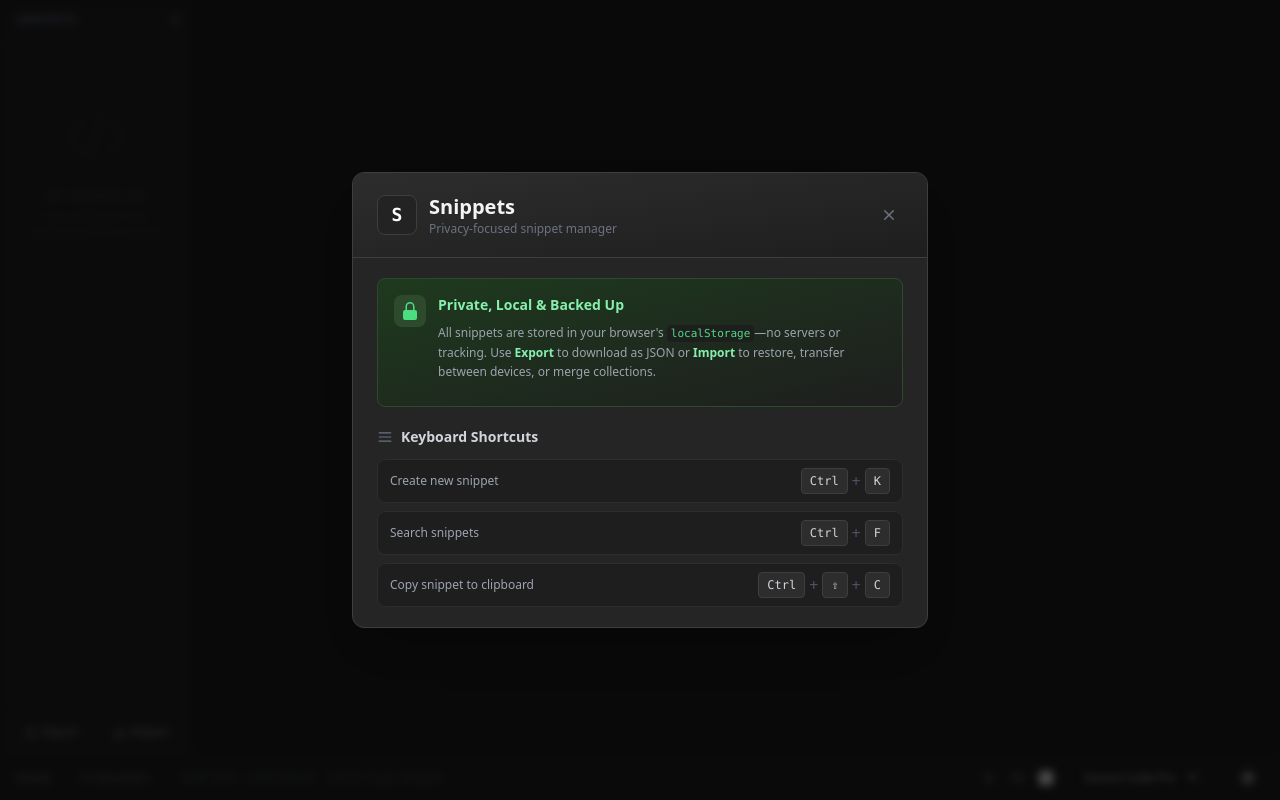
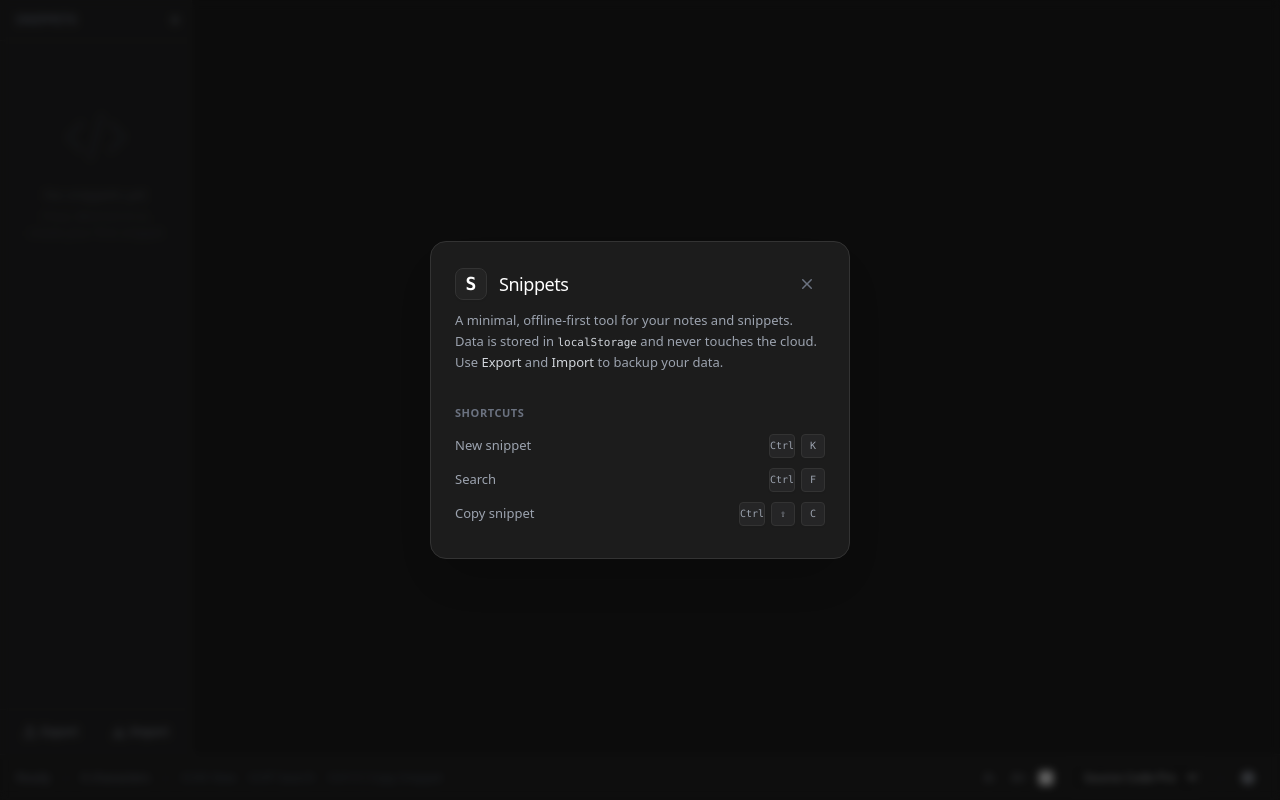
Before and after one commit to wrlannen/snippets, a website: page public/index.html in a window 1280 px wide. Both pictures are taken after a click on the button 1248 px from the left and 777 px from the top of the page. Drawn offline with nearby package versions, Linux system fonts and the light colour scheme.

Commit message:
feat: Implement PWA install prompt handling and UI updates

```diff
--- a/public/app.js
+++ b/public/app.js
@@ -1,3 +1,79 @@
+// =============================================================================
+// PWA Install Prompt Handling
+// =============================================================================
+
+let deferredPwaPrompt = null;
+
+// Listen for the install prompt (Chrome/Edge/Android)
+window.addEventListener('beforeinstallprompt', (e) => {
+  // Prevent the mini-infobar from appearing on mobile
+  e.preventDefault();
+  deferredPwaPrompt = e;
+
+  // If the prompt fires, we know we can install via button
+  const installSection = document.getElementById('installSection');
+  const pwaInstallable = document.getElementById('pwaInstallable');
+  const pwaSafari = document.getElementById('pwaSafari');
+
+  if (installSection && pwaInstallable) {
+    installSection.classList.remove('hidden');
+    pwaInstallable.classList.remove('hidden');
+    // Ensure Safari view is hidden if we have a direct install prompt
+    if (pwaSafari) pwaSafari.classList.add('hidden');
+  }
+});
+
+function setupPwaInstallUI() {
+  const installSection = document.getElementById('installSection');
+  const pwaInstallable = document.getElementById('pwaInstallable');
+  const pwaSafari = document.getElementById('pwaSafari');
+  const installBtn = document.getElementById('installPwaBtn');
+
+  if (!installSection || !pwaInstallable || !pwaSafari) return;
+
+  // 1. Check for Safari (which doesn't fire beforeinstallprompt)
+  const ua = navigator.userAgent;
+  const isSafari = /^((?!chrome|android).)*safari/i.test(ua);
+
+  // If Safari, show instructions immediately (unless beforeinstallprompt fired already)
+  if (isSafari && !deferredPwaPrompt) {
+    installSection.classList.remove('hidden');
+    pwaSafari.classList.remove('hidden');
+    pwaInstallable.classList.add('hidden');
+  }
+
+  // 2. Button Handler for Chrome/Edge
+  if (installBtn) {
+    const originalContent = installBtn.innerHTML;
+
+    installBtn.addEventListener('click', async () => {
+      if (!deferredPwaPrompt) return;
+      installBtn.disabled = true;
+      try {
+        deferredPwaPrompt.prompt();
+        const { outcome } = await deferredPwaPrompt.userChoice;
+        if (outcome === 'accepted') {
+          installBtn.textContent = 'Installed!';
+          installBtn.classList.remove('bg-[#007acc]', 'hover:bg-[#0063a5]');
+          installBtn.classList.add('bg-green-600', 'hover:bg-green-700', 'text-white');
+          setTimeout(() => {
+            installSection.classList.add('hidden');
+          }, 2000);
+        } else {
+          // Restore original state
+          installBtn.innerHTML = originalContent;
+          installBtn.disabled = false;
+        }
+      } catch (err) {
+        installBtn.textContent = 'Failed';
+        installBtn.disabled = false;
+        setTimeout(() => {
+          installBtn.innerHTML = originalContent;
+        }, 2000);
+      }
+    });
+  }
+}
 /**
  * Snippets - A minimal, client-side snippet manager
  *
@@ -994,6 +1070,9 @@ function initializeApp() {
     charCount: document.getElementById("charCount"),
   };
 
+  // Setup PWA install UI
+  setupPwaInstallUI();
+
 
   // Set up new snippet button
   const newSnippetBtn = document.getElementById('newSnippetBtn');
@@ -1146,6 +1225,18 @@ function initializeApp() {
 
   aboutBtn?.addEventListener('click', () => {
     aboutModal?.classList.remove('hidden');
+    // If install prompt is available, ensure UI is updated
+    if (deferredPwaPrompt) {
+      const installSection = document.getElementById('installSection');
+      const pwaInstallable = document.getElementById('pwaInstallable');
+      const pwaSafari = document.getElementById('pwaSafari');
+
+      if (installSection && pwaInstallable) {
+        installSection.classList.remove('hidden');
+        pwaInstallable.classList.remove('hidden');
+        if (pwaSafari) pwaSafari.classList.add('hidden');
+      }
+    }
   });
 
   closeAboutModal?.addEventListener('click', () => {
--- a/public/index.html
+++ b/public/index.html
@@ -180,100 +180,90 @@
 
   <!-- About Modal -->
   <div id="aboutModal"
-    class="hidden fixed inset-0 bg-black bg-opacity-70 flex items-center justify-center z-50 backdrop-blur-sm">
-    <div class="bg-[#252526] border border-[#3e3e3e] rounded-xl shadow-2xl max-w-xl w-full mx-4 max-h-[85vh] overflow-hidden flex flex-col">
-      <!-- Header with gradient -->
-      <div class="bg-gradient-to-br from-[#2d2d2d] to-[#1e1e1e] px-6 py-5 border-b border-[#3e3e3e]">
-        <div class="flex items-center justify-between">
+    class="hidden fixed inset-0 bg-black/60 backdrop-blur-sm flex items-center justify-center z-50 p-4 transition-opacity duration-200">
+
+    <div class="bg-[#1c1c1c] border border-[#333] rounded-2xl shadow-2xl w-full max-w-[420px] overflow-hidden transform transition-all scale-100">
+
+      <!-- Header -->
+      <div class="px-6 pt-6 pb-2 flex items-center justify-between">
         <div class="flex items-center gap-3">
-            <div class="w-10 h-10 bg-[#232323] rounded-lg flex items-center justify-center border border-[#3e3e3e]">
-              <span class="text-white font-bold text-lg font-mono">S</span>
+          <div class="w-8 h-8 bg-[#232323] rounded-lg flex items-center justify-center border border-[#333] shadow-sm">
+            <span class="text-white font-bold font-mono text-lg">S</span>
           </div>
-            <div>
-              <h2 class="text-xl font-semibold text-gray-100">Snippets</h2>
-              <p class="text-xs text-gray-500">Privacy-focused snippet manager</p>
+          <h2 class="text-lg font-medium text-white tracking-tight">Snippets</h2>
         </div>
+        <button id="closeAboutModal" class="text-gray-500 hover:text-white transition-colors p-2 hover:bg-[#333] rounded-full">
+          <svg xmlns="http://www.w3.org/2000/svg" viewBox="0 0 20 20" fill="currentColor" class="w-5 h-5">
+            <path d="M6.28 5.22a.75.75 0 00-1.06 1.06L8.94 10l-3.72 3.72a.75.75 0 101.06 1.06L10 11.06l3.72 3.72a.75.75 0 101.06-1.06L11.06 10l3.72-3.72a.75.75 0 00-1.06-1.06L10 8.94 6.28 5.22z" />
+          </svg>
+        </button>
       </div>
-          <button id="closeAboutModal"
-            class="text-gray-500 hover:text-gray-300 transition-colors p-1 hover:bg-[#3e3e3e] rounded">
-            <svg xmlns="http://www.w3.org/2000/svg" viewBox="0 0 20 20" fill="currentColor" class="w-5 h-5">
-              <path
-                d="M6.28 5.22a.75.75 0 00-1.06 1.06L8.94 10l-3.72 3.72a.75.75 0 101.06 1.06L10 11.06l3.72 3.72a.75.75 0 101.06-1.06L11.06 10l3.72-3.72a.75.75 0 00-1.06-1.06L10 8.94 6.28 5.22z" />
-            </svg>
+
+      <!-- Content -->
+      <div class="px-6 pb-8 space-y-8">
+
+        <!-- Description -->
+        <p class="text-[13px] text-gray-400 leading-relaxed font-light">
+          A minimal, offline-first tool for your notes and snippets. Data is stored in <code class="font-mono text-[11px] text-gray-300">localStorage</code> and never touches the cloud. Use <span class="text-gray-300 font-medium">Export</span> and <span class="text-gray-300 font-medium">Import</span> to backup your data.
+        </p>
+
+        <!-- Install Section (Dynamic) -->
+        <div id="installSection" class="hidden space-y-3">
+          <h3 class="text-[11px] font-semibold text-gray-500 uppercase tracking-wider">Install as App</h3>
+
+          <!-- Chrome/Edge -->
+          <div id="pwaInstallable" class="hidden">
+             <div class="flex items-center justify-between group">
+                <span class="text-[13px] text-gray-400">Install on Chrome</span>
+                <button id="installPwaBtn" class="px-3 py-1.5 bg-[#007acc] hover:bg-[#0063a5] text-white text-[11px] font-medium rounded shadow-sm transition-all flex items-center gap-1.5">
+                  <svg class="w-3.5 h-3.5" fill="none" stroke="currentColor" viewBox="0 0 24 24"><path stroke-linecap="round" stroke-linejoin="round" stroke-width="2" d="M4 16v1a3 3 0 003 3h10a3 3 0 003-3v-1m-4-4l-4-4m0 0l-4 4m4-4v12"></path></svg>
+                  Install
                 </button>
              </div>
           </div>
 
-      <!-- Content -->
-      <div class="px-6 py-5 space-y-5 overflow-y-auto flex-1">
-        <!-- Privacy & Backup Section -->
-        <div class="bg-gradient-to-br from-[#1e3a1e] to-[#1e1e1e] border border-[#2d4a2d] rounded-lg p-4">
-          <div class="flex items-start gap-3">
-            <div class="flex-shrink-0 w-8 h-8 bg-[#2d4a2d] rounded-lg flex items-center justify-center">
-              <svg xmlns="http://www.w3.org/2000/svg" viewBox="0 0 20 20" fill="currentColor"
-                class="w-5 h-5 text-green-400">
-                <path fill-rule="evenodd"
-                  d="M10 1a4.5 4.5 0 00-4.5 4.5V9H5a2 2 0 00-2 2v6a2 2 0 002 2h10a2 2 0 002-2v-6a2 2 0 00-2-2h-.5V5.5A4.5 4.5 0 0010 1zm3 8V5.5a3 3 0 10-6 0V9h6z"
-                  clip-rule="evenodd" />
-              </svg>
+          <!-- Safari -->
+          <div id="pwaSafari" class="hidden">
+             <div class="flex items-center justify-between group">
+                <span class="text-[13px] text-gray-400">Install on macOS</span>
+                <div class="flex items-center gap-2 text-xs text-gray-300">
+                   <span class="bg-[#252526] px-1.5 py-0.5 rounded border border-[#333] font-mono text-[10px] text-gray-400">File</span>
+                   <span class="text-gray-600">→</span>
+                   <span class="bg-[#252526] px-1.5 py-0.5 rounded border border-[#333] font-mono text-[10px] text-gray-400">Add to Dock...</span>
                 </div>
-            <div class="flex-1">
-              <p class="text-green-300 font-semibold text-sm mb-2">Private, Local & Backed Up</p>
-              <p class="text-xs text-gray-400 leading-relaxed mb-2">All snippets are stored in your browser's <code
-                  class="text-green-400 bg-[#1e1e1e] px-1 py-0.5 rounded text-[11px]">localStorage</code>—no servers or tracking. Use <strong class="text-green-300">Export</strong> to download as JSON or <strong class="text-green-300">Import</strong> to restore, transfer between devices, or merge collections.</p>
              </div>
           </div>
         </div>
 
-        <!-- Features Grid -->
-        <div>
-        <!-- Keyboard Shortcuts -->
-        <div>
-          <h3 class="text-gray-300 font-semibold text-sm mb-3 flex items-center gap-2">
-            <svg xmlns="http://www.w3.org/2000/svg" viewBox="0 0 20 20" fill="currentColor"
-              class="w-4 h-4 text-gray-500">
-              <path fill-rule="evenodd"
-                d="M2 4.75A.75.75 0 012.75 4h14.5a.75.75 0 010 1.5H2.75A.75.75 0 012 4.75zM2 10a.75.75 0 01.75-.75h14.5a.75.75 0 010 1.5H2.75A.75.75 0 012 10zm0 5.25a.75.75 0 01.75-.75h14.5a.75.75 0 010 1.5H2.75a.75.75 0 01-.75-.75z"
-                clip-rule="evenodd" />
-            </svg>
-            Keyboard Shortcuts
-          </h3>
-          <div class="space-y-2">
-            <div class="flex items-center justify-between py-2 px-3 bg-[#1e1e1e] rounded-lg border border-[#2d2d2d]">
-              <span class="text-xs text-gray-400">Create new snippet</span>
-              <div class="flex items-center gap-1">
-                <kbd id="modalModKey1"
-                  class="px-2 py-1 bg-[#2d2d2d] border border-[#3e3e3e] rounded text-gray-300 text-xs font-mono">⌘</kbd>
-                <span class="text-gray-600">+</span>
-                <kbd
-                  class="px-2 py-1 bg-[#2d2d2d] border border-[#3e3e3e] rounded text-gray-300 text-xs font-mono">K</kbd>
+        <!-- Shortcuts -->
+        <div class="space-y-3">
+          <h3 class="text-[11px] font-semibold text-gray-500 uppercase tracking-wider">Shortcuts</h3>
+          <div class="space-y-2.5">
+            <div class="flex items-center justify-between group">
+              <span class="text-[13px] text-gray-400 group-hover:text-gray-300 transition-colors">New snippet</span>
+              <div class="flex gap-1.5">
+                <kbd id="modalModKey1" class="min-w-[24px] h-6 flex items-center justify-center bg-[#252526] border border-[#333] rounded text-[10px] font-mono text-gray-400 shadow-sm">⌘</kbd>
+                <kbd class="min-w-[24px] h-6 flex items-center justify-center bg-[#252526] border border-[#333] rounded text-[10px] font-mono text-gray-400 shadow-sm">K</kbd>
               </div>
             </div>
-            <div class="flex items-center justify-between py-2 px-3 bg-[#1e1e1e] rounded-lg border border-[#2d2d2d]">
-              <span class="text-xs text-gray-400">Search snippets</span>
-              <div class="flex items-center gap-1">
-                <kbd id="modalModKey2"
-                  class="px-2 py-1 bg-[#2d2d2d] border border-[#3e3e3e] rounded text-gray-300 text-xs font-mono">⌘</kbd>
-                <span class="text-gray-600">+</span>
-                <kbd
-                  class="px-2 py-1 bg-[#2d2d2d] border border-[#3e3e3e] rounded text-gray-300 text-xs font-mono">F</kbd>
+            <div class="flex items-center justify-between group">
+              <span class="text-[13px] text-gray-400 group-hover:text-gray-300 transition-colors">Search</span>
+              <div class="flex gap-1.5">
+                <kbd id="modalModKey2" class="min-w-[24px] h-6 flex items-center justify-center bg-[#252526] border border-[#333] rounded text-[10px] font-mono text-gray-400 shadow-sm">⌘</kbd>
+                <kbd class="min-w-[24px] h-6 flex items-center justify-center bg-[#252526] border border-[#333] rounded text-[10px] font-mono text-gray-400 shadow-sm">F</kbd>
               </div>
             </div>
-            <div class="flex items-center justify-between py-2 px-3 bg-[#1e1e1e] rounded-lg border border-[#2d2d2d]">
-              <span class="text-xs text-gray-400">Copy snippet to clipboard</span>
-              <div class="flex items-center gap-1">
-                <kbd id="modalModKey3"
-                  class="px-2 py-1 bg-[#2d2d2d] border border-[#3e3e3e] rounded text-gray-300 text-xs font-mono">⌘</kbd>
-                <span class="text-gray-600">+</span>
-                <kbd
-                  class="px-2 py-1 bg-[#2d2d2d] border border-[#3e3e3e] rounded text-gray-300 text-xs font-mono">⇧</kbd>
-                <span class="text-gray-600">+</span>
-                <kbd
-                  class="px-2 py-1 bg-[#2d2d2d] border border-[#3e3e3e] rounded text-gray-300 text-xs font-mono">C</kbd>
+            <div class="flex items-center justify-between group">
+              <span class="text-[13px] text-gray-400 group-hover:text-gray-300 transition-colors">Copy snippet</span>
+              <div class="flex gap-1.5">
+                <kbd id="modalModKey3" class="min-w-[24px] h-6 flex items-center justify-center bg-[#252526] border border-[#333] rounded text-[10px] font-mono text-gray-400 shadow-sm">⌘</kbd>
+                <kbd class="min-w-[24px] h-6 flex items-center justify-center bg-[#252526] border border-[#333] rounded text-[10px] font-mono text-gray-400 shadow-sm">⇧</kbd>
+                <kbd class="min-w-[24px] h-6 flex items-center justify-center bg-[#252526] border border-[#333] rounded text-[10px] font-mono text-gray-400 shadow-sm">C</kbd>
               </div>
             </div>
           </div>
         </div>
+
       </div>
     </div>
   </div>
```
Also changed, not shown: tests/keyboard-shortcuts.spec.js (+5 -4 lines), tests/pwa-install.spec.js (added, +55 -0 lines). Lines whose indentation alone changed are shown as unchanged.
